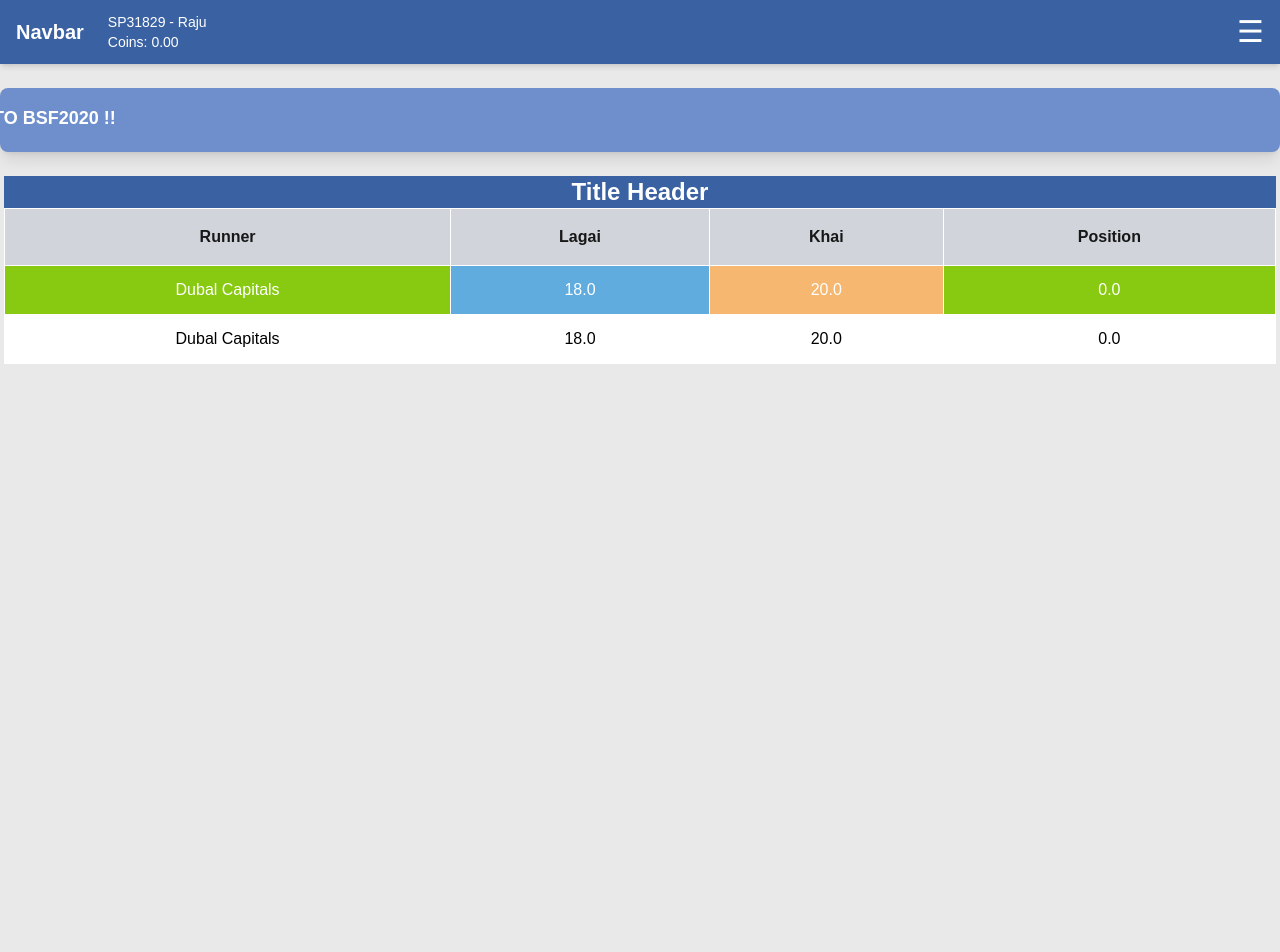
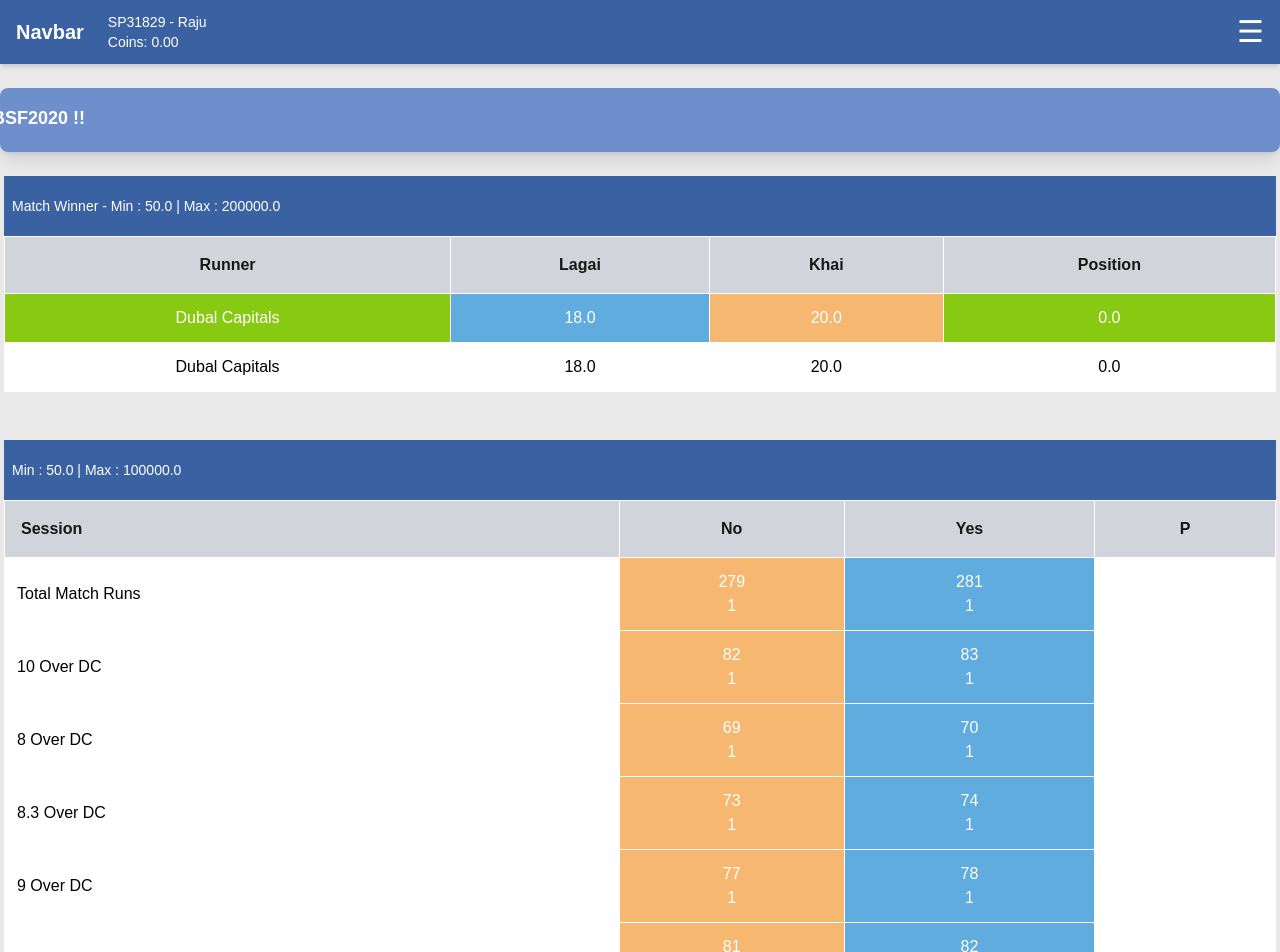
Before and after one commit to sid2213/TempProject, a Next.js app in the folder trypage/: page / in a window 1280 px wide. Shown: the top 952 px of the page. Before the commit the page ends 800 px from the top, so only its background shows below. Built offline with nearby package versions, Linux system fonts and the light colour scheme.

Commit message:
bugfixed

```diff
--- a/trypage/src/app/components/Box1.js
+++ b/trypage/src/app/components/Box1.js
@@ -4,7 +4,7 @@
   return (
     <>
     <div class="container mx-auto px-1 py-6">
-        <h1 class="text-2xl font-bold text-center  bg-[#3a61a2] text-white">Title Header</h1>
+        <h1 class="text-sm px-2 p-5  bg-[#3a61a2] text-white">Match Winner - Min : 50.0 | Max : 200000.0</h1>
         <table class="min-w-full border-collapse border border-gray-300">
           <thead>
             <tr>
--- /dev/null
+++ b/trypage/src/app/components/Box2.js
@@ -0,0 +1,59 @@
+import React, { Suspense } from 'react'
+
+export default function Box2() {
+    const values = [
+        { title: "Total Match Runs", value1: 279, sub1: 1.0, value2: 281, sub2: 1.0, value3: 0.0, suspense: false },
+        { title: "10 Over DC", value1: 82, value2: 83, sub1: 1.0, sub2: 1.0, value3: 0.0, suspense: false },
+        { title: "8 Over DC", value1: 69, value2: 70, sub1: 1.0, sub2: 1.0, value3: 0.0, suspense: false },
+        { title: "8.3 Over DC", value1: 73, value2: 74, sub1: 1.0, sub2: 1.0, value3: 0.0, suspense: false },
+        { title: "9 Over DC", value1: 77, value2: 78, sub1: 1.0, sub2: 1.0, value3: 0.0, suspense: false },
+        { title: "9.3 Over DC", value1: 81, value2: 82, sub1: 1.0, sub2: 1.0, value3: 0.0, suspense: false },
+        { title: "10 Over DC", value1: 85, value2: 86, sub1: 1.0, sub2: 1.0, value3: 0.0, suspense: true },
+    ]
+    return (
+        <>
+            <div class="container mx-auto px-1 py-6">
+                <h1 class="text-sm px-2 p-5  bg-[#3a61a2] text-white">Min : 50.0 | Max : 100000.0</h1>
+                <table class="min-w-full border-collapse border border-gray-300">
+                    <thead>
+                        <tr>
+                            <th class="border border-white p-4 text-left bg-gray-300">Session</th>
+                            <th class="border border-white p-4 text-center bg-gray-300">No</th>
+                            <th class="border border-white p-4 text-center bg-gray-300">Yes</th>
+                            <th class="border border-white p-4 text-center bg-gray-300">P</th>
+                        </tr>
+                    </thead>
+                    <tbody>
+                        {values.map((items) => {
+                            return (
+                                <tr>
+                                    <td class="border border-white p-3 text-left bg-white text-black">{items.title}</td>
+                                    {!items.suspense ? (<>
+                                        <td class="border border-white p-3 text-center bg-[#F6B770] text-white">
+                                            <div>
+                                                <div>{items.value1}</div>
+                                                <div >{items.sub1}</div>
+                                            </div>
+                                        </td>
+                                        <td class="border border-white p-3 text-center bg-[#60ACDE] text-white">
+                                            <div>
+                                                <div>{items.value2}</div>
+                                                <div >{items.sub2}</div>
+                                            </div>
+                                        </td></>) : (
+                                        <>
+                                            <td class="border border-white p-3 text-center bg-gray-300 text-red-700 font-bold" colspan="2">
+                                                Suspended
+                                            </td>
+                                        </>
+                                    )}
+                                    <td class="border border-white p-3 text-center bg-white text-white">{items.value3}</td>
+                                </tr>
+                            )
+                        })}
+                    </tbody>
+                </table>
+            </div>
+        </>
+    )
+}
--- a/trypage/src/app/page.js
+++ b/trypage/src/app/page.js
@@ -1,5 +1,6 @@
 "use client";
 import Box1 from "./components/Box1";
+import Box2 from "./components/Box2";
 import Marquee from "./components/Marquee";
 import Navbar from "./components/Navbar";
 
@@ -9,6 +10,7 @@
       <Navbar />
       <Marquee />
       <Box1/>
+      <Box2/>
     </>
   );
 }
```
